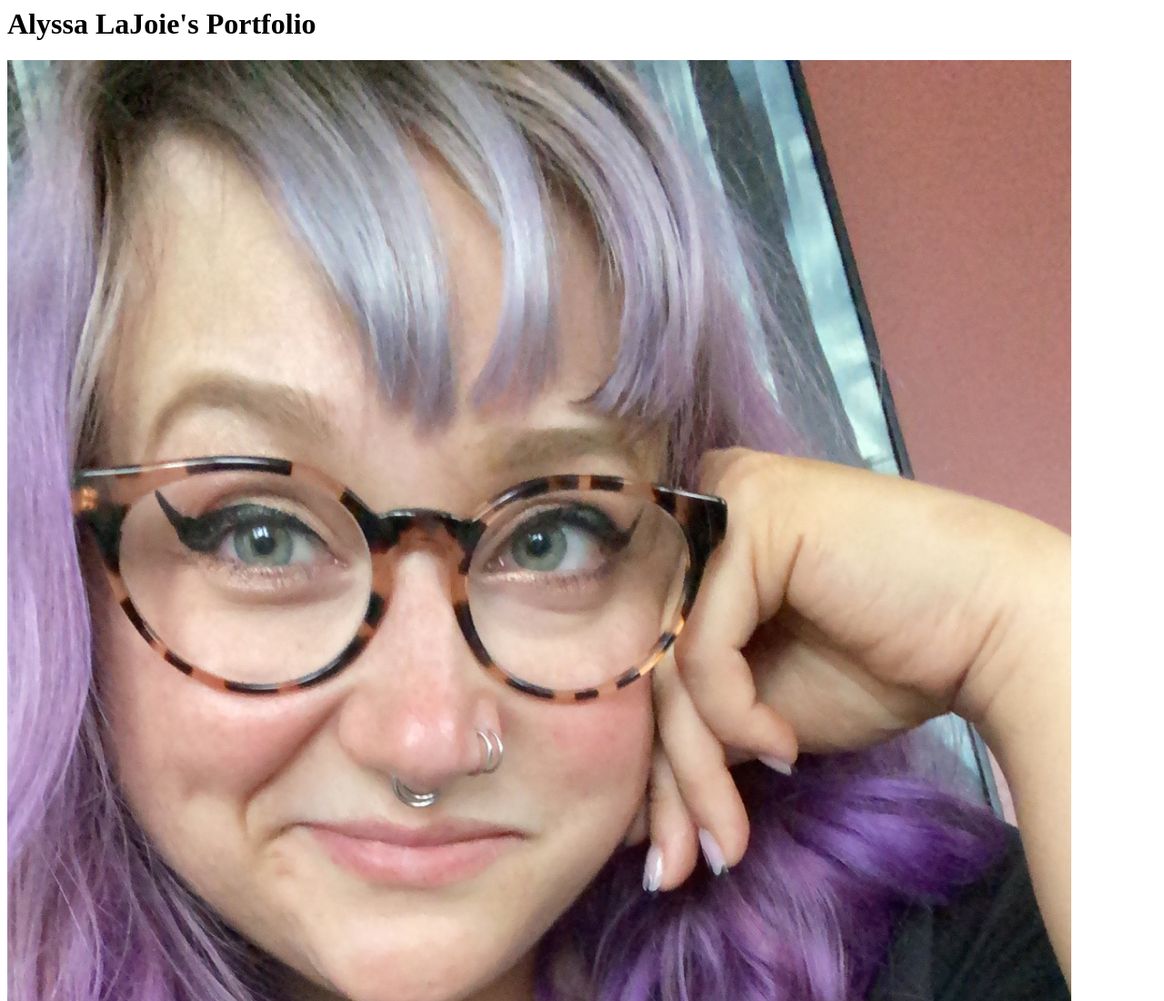
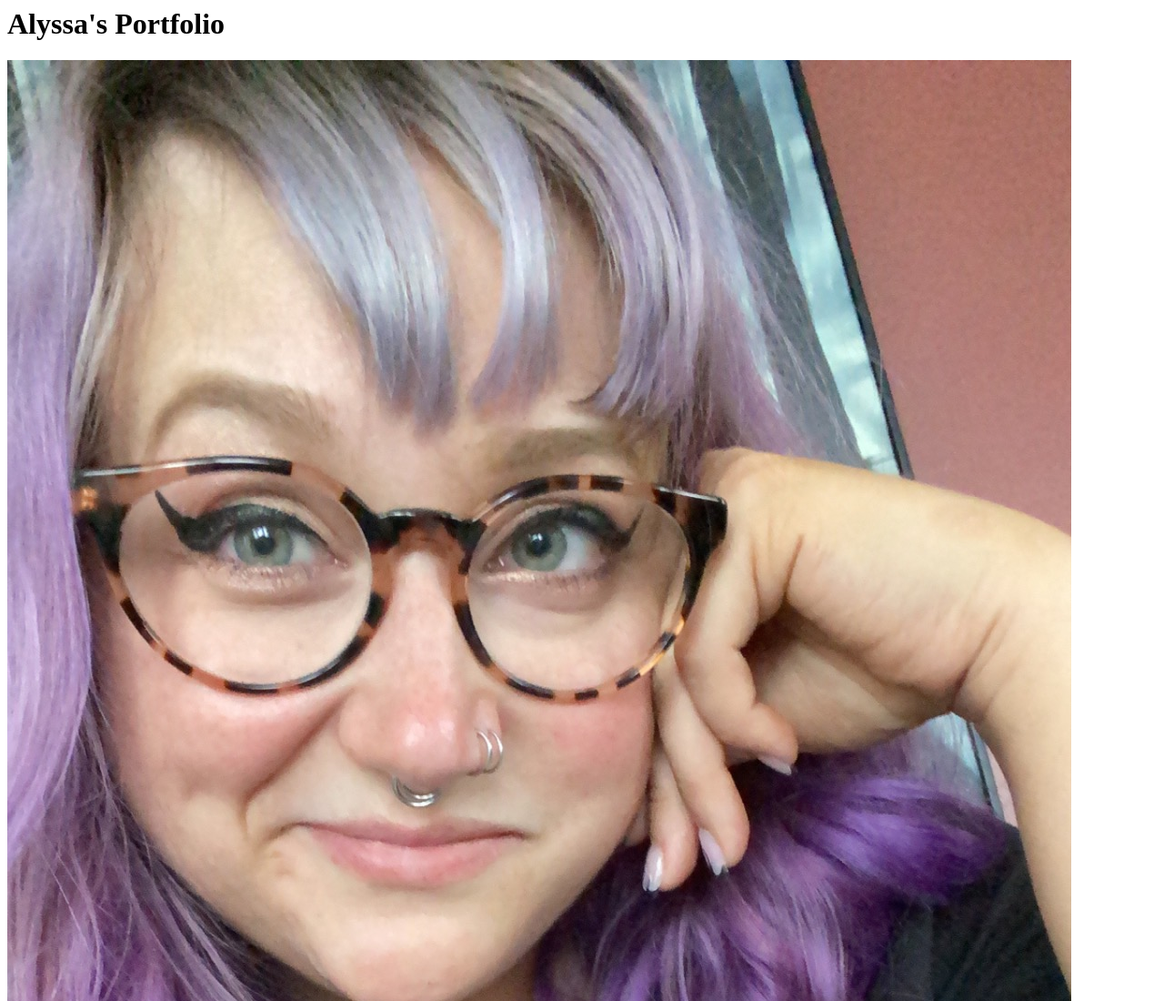
Before and after one commit to mama-ghoulie/AlyssaLaJoie.github.io, a plain HTML site: page index.html in a window 1280 px wide. Shown: the top 1100 px of the page at 91% size. Drawn offline with Linux system fonts and the light colour scheme.

Commit message:
Update index.html

```diff
--- a/index.html
+++ b/index.html
@@ -1,4 +1,4 @@
 <html>
-    <h1>Alyssa LaJoie's Portfolio</h1>
+    <h1>Alyssa's Portfolio</h1>
     <img src="./IMG_3043.JPG" />
 </html>
```
